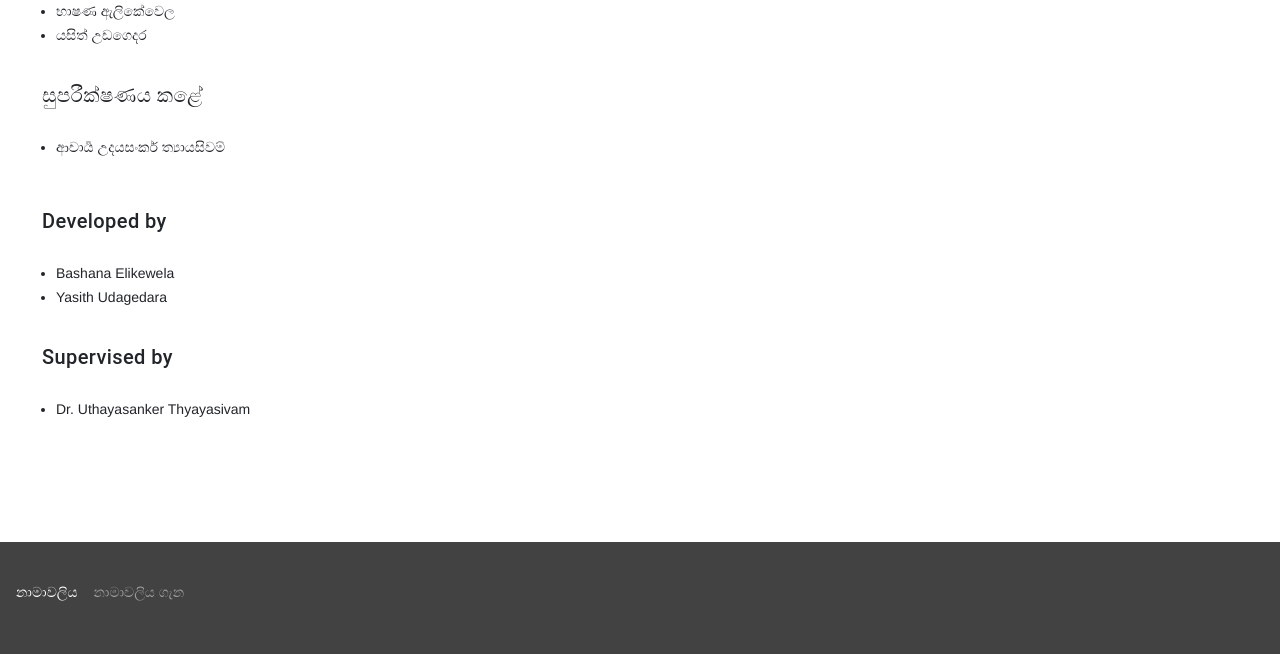
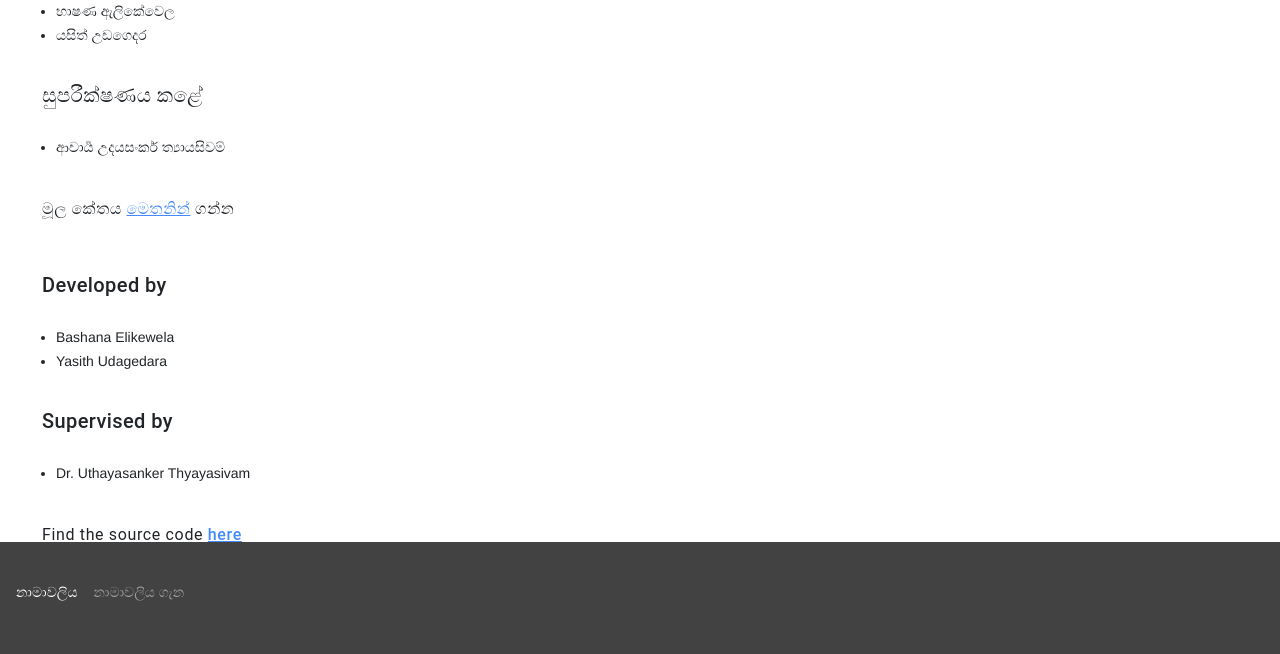
Before and after one commit to HBashanaE/FYP-Omega, a Flask app: page /about in a window 1280 px wide. Shown: the part 146-800 px from the top of the page. Run offline with Flask 2, Linux system fonts and the light colour scheme.

Commit message:
add github link

```diff
--- a/UI/templates/about.html
+++ b/UI/templates/about.html
@@ -62,6 +62,8 @@
                                 <li>ආචාර්‍ය උදයසංකර් ත්‍යායසිවම්</li>
                             </ul>
                         </div>
+
+                        <h6>මූල කේතය <a href="https://github.com/aaivu/Language-Model-Based-Spell-Checker">මෙතනින්</a> ගන්න</h6>
                     </div>
 
                     <div class="px-5 py-2">
@@ -81,6 +83,8 @@
                                 <li>Dr. Uthayasanker Thyayasivam</li>
                             </ul>
                         </div>
+
+                        <h6>Find the source code <a href="https://github.com/aaivu/Language-Model-Based-Spell-Checker">here</a></h6>
                     </div>
                 </div>
                 <footer style="position: fixed; height:8rem; width: 100%; bottom: 0;" class="mdl-mini-footer">
```
